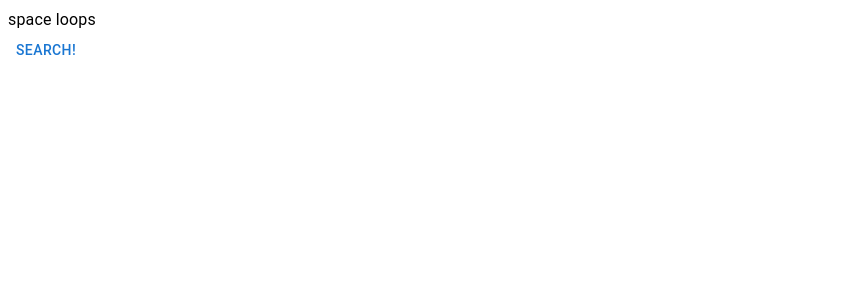
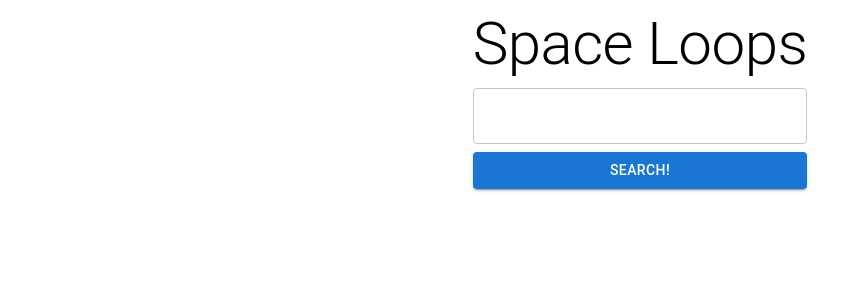
Before and after one commit to Retepred/space-loops, a React (Create React App) app: page / in a window 1280 px wide. Shown: the top 300 px of the page, without its empty margins (0-862 px from the left). Built offline with nearby package versions, Linux system fonts and the light colour scheme.

Commit message:
some styling and search

```diff
--- a/src/App.tsx
+++ b/src/App.tsx
@@ -1,15 +1,23 @@
 import React, { useState } from 'react'
-import { Typography, Grid, Button } from '@mui/material'
+import {
+    Typography,
+    Grid,
+    Button,
+    ImageList,
+    ImageListItem,
+    TextField,
+} from '@mui/material'
 import { getAll } from './utils/nasaHelpers'
 import axios from 'axios'
 import { NasaImageData } from './types'
 
-export const App = () => {
+export const App = (props: any) => {
     const [data, setData] = useState<NasaImageData>()
+    const [searchText, setSearchText] = useState('apollo%2011')
     const getInitialData = () => {
         axios
             .get(
-                'https://images-api.nasa.gov/search?&media_type=image&q=apollo%2011'
+                `https://images-api.nasa.gov/search?&media_type=image&q=${searchText}`
             )
             .then((response) => {
                 setData(response.data)
@@ -17,19 +25,52 @@ export const App = () => {
     }
     return (
         <div className="App">
-            <Typography>space loops</Typography>
-            <Grid>
-                <Button onClick={() => getInitialData()}>Search!</Button>
+            <Grid
+                container
+                direction="column"
+                alignContent="center"
+                spacing={1}
+            >
+                <Grid item>
+                    <Typography variant="h2">Space Loops</Typography>
+                </Grid>
+                <Grid item xs={6}>
+                    <TextField
+                        variant="outlined"
+                        fullWidth
+                        onChange={(e) => setSearchText(e.target.value)}
+                    />
+                </Grid>
+                <Grid item xs={6}>
+                    <Button
+                        fullWidth
+                        variant="contained"
+                        onClick={() => getInitialData()}
+                    >
+                        Search!
+                    </Button>
+                </Grid>
             </Grid>
-            <Grid container>
-                {data &&
-                    data.collection.items.map((image) => {
-                        return (
-                            <Grid item>
-                                <Typography>{image.href}</Typography>
-                            </Grid>
-                        )
-                    })}
+            <Grid container alignContent="center" justifyContent="center">
+                {data && (
+                    <ImageList cols={4} gap={10} rowHeight={164}>
+                        {data.collection.items.map((item) => {
+                            const data = item.links[0]
+                            return (
+                                <ImageListItem key={data.href}>
+                                    <img
+                                        height="164"
+                                        width="164"
+                                        src={`${data.href}?w=164&h=164&fit=crop&auto=format`}
+                                        srcSet={`${data.href}?w=164&h=164&fit=crop&auto=format&dpr=2 2x`}
+                                        alt={data.href}
+                                        loading="lazy"
+                                    />
+                                </ImageListItem>
+                            )
+                        })}
+                    </ImageList>
+                )}
             </Grid>
         </div>
     )
--- a/src/types.ts
+++ b/src/types.ts
@@ -1,7 +1,7 @@
 export interface Image {
     data: any
     href: string
-    links: any[]
+    links: { href: string; rel: any; render: any }[]
 }
 
 export interface NasaImageData {
```
